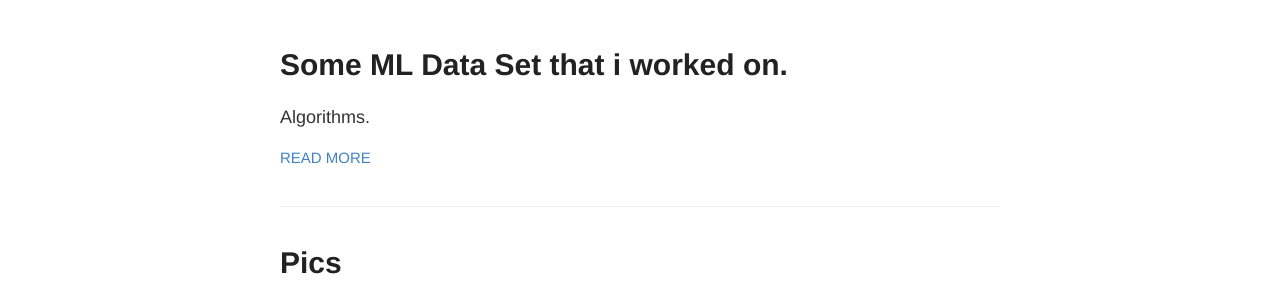
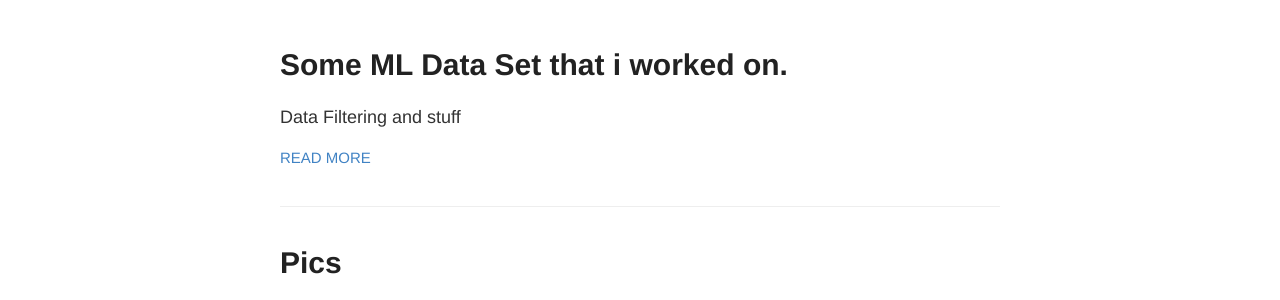
Before and after one commit to Ruudddiiii/ruudddiiii.github.io, a Jekyll site: the page built from index.html, in a window 1280 px wide. Shown: the part 122-422 px from the top of the page. Built offline with Jekyll 4.4.1, drawn with Linux system fonts in a browser that asks for light colours.

Commit message:
Update 2025-3-30-ML.md

```diff
--- a/_posts/2025-3-30-ML.md
+++ b/_posts/2025-3-30-ML.md
@@ -3,4 +3,4 @@ layout: post
 title: Some ML Data Set that i worked on.
 ---
 
-Algorithms.
+Data Filtering and stuff
```
